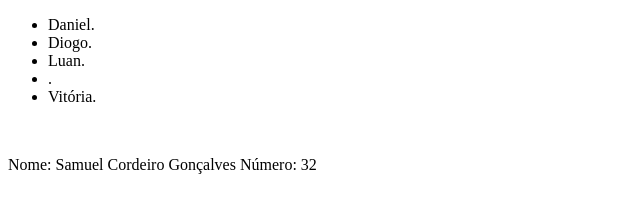
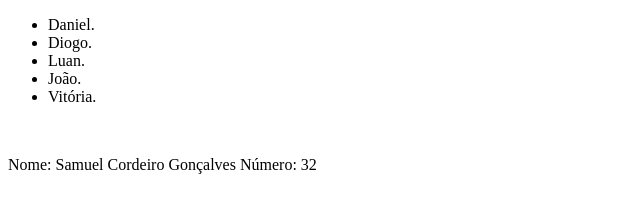
Before and after one commit to SamuelCordeiroGoncalves/PrimeiroBMonteiro, a plain HTML site: page index.html in a window 1280 px wide. Shown: the part 339-552 px from the top of the page, 0-640 px from the left. Drawn offline with Linux system fonts and the light colour scheme.

Commit message:
index.html

```diff
--- a/index.html
+++ b/index.html
@@ -14,7 +14,7 @@
     <ul><li>Daniel.</li>
         <li>Diogo.</li>
         <li>Luan.</li>
-        <li>.</li>
+        <li>João.</li>
         <li>Vitória.</li>
     </ul><br/>
     <footer><p>Nome: Samuel Cordeiro Gonçalves Número: 32</p></footer>
```
